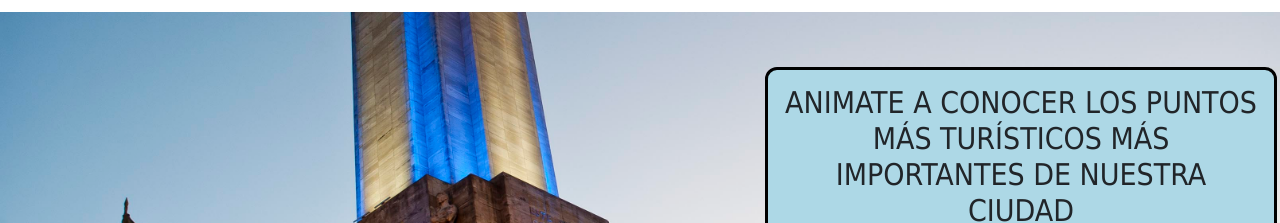
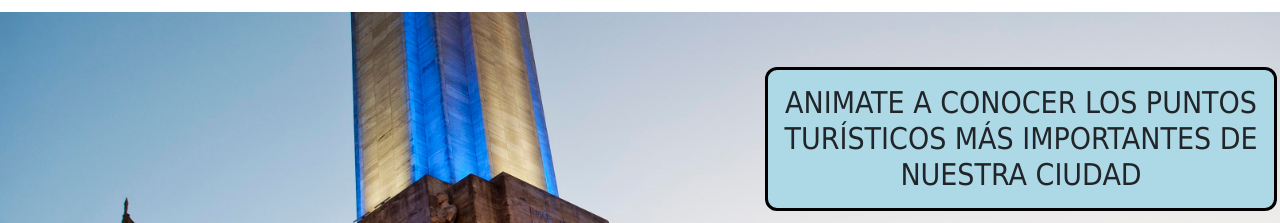
Before and after one commit to agustincuicchi/4ta-entrega-proyecto-final, a website: page pages/interes.html in a window 1280 px wide. Shown: the part 577-800 px from the top of the page. Drawn offline with nearby package versions, Linux system fonts and the light colour scheme.

Commit message:
correccion de un error de tipeo

```diff
--- a/pages/interes.html
+++ b/pages/interes.html
@@ -48,7 +48,7 @@
 	</header>
 	<div class="row p-0 m-0 justify-content-center">
 		<div class="interes__bg">
-		<h3 class="interes__h3 wow fadeInRight">Animate a conocer los puntos más turísticos más importantes de nuestra ciudad</h3>
+		<h3 class="interes__h3 wow fadeInRight">Animate a conocer los puntos turísticos más importantes de nuestra ciudad</h3>
 		</div>
 			<section class="tableFlex col-xs-12 col-md-12 col-lg-12 animate__fadeInUp puntos">
 					<div class="puntos__div">
```
